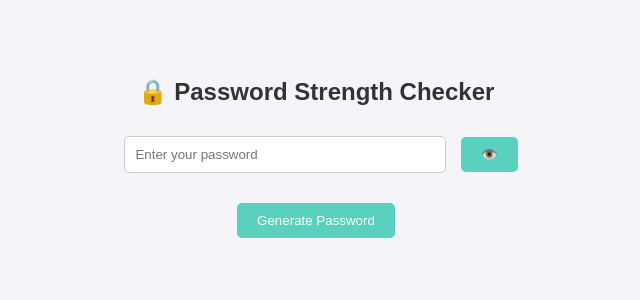
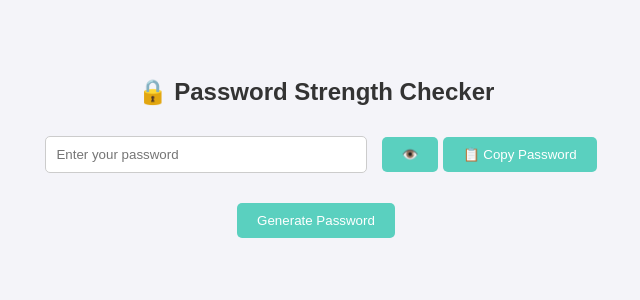
Before and after one commit to edadic/Password-Strength-Checker, a Flask app: page / in a window 1280 px wide. Shown: the top 300 px of the page, without its empty margins (324-964 px from the left). Run offline with Flask 3, Linux system fonts and the light colour scheme.

Commit message:
added option to copy password to clipboard

```diff
--- a/app.py
+++ b/app.py
@@ -7,37 +7,31 @@ def check_password_strength(password):
     strength = 0
     feedback = []
 
-    # Length check
     if len(password) >= 8:
         strength += 1
     else:
         feedback.append("Password should be at least 8 characters long.")
 
-    # Uppercase letters
     if re.search(r"[A-Z]", password):
         strength += 1
     else:
         feedback.append("Include at least one uppercase letter.")
 
-    # Lowercase letters
     if re.search(r"[a-z]", password):
         strength += 1
     else:
         feedback.append("Include at least one lowercase letter.")
 
-    # Digits
     if re.search(r"\d", password):
         strength += 1
     else:
         feedback.append("Include at least one number.")
 
-    # Special characters
     if re.search(r"[!@#$%^&*(),.?\":{}|<>]", password):
         strength += 1
     else:
         feedback.append("Include at least one special character (!@#$%^&* etc.).")
 
-    # Return strength score (1-5) and feedback
     return strength, feedback
 
 @app.route("/")
--- a/static/script.js
+++ b/static/script.js
@@ -38,3 +38,13 @@ function generatePasswordAndToggleVisibility() {
     const passwordField = $("#password");
     passwordField.attr("type", "text");
 }
+
+$("#copyPassword").on("click", function () {
+    const password = $("#password").val();
+    if (password) {
+        navigator.clipboard.writeText(password);
+        alert("Password copied to clipboard!");
+    } else {
+        alert("No password to copy!");
+    }
+});
--- a/templates/index.html
+++ b/templates/index.html
@@ -12,6 +12,7 @@
     <h2>🔒 Password Strength Checker</h2>
     <input type="password" id="password" placeholder="Enter your password" oninput="liveCheckPassword()">
     <button id="togglePassword" onclick="togglePasswordVisibility()">👁️</button>
+    <button id="copyPassword">📋 Copy Password</button>
     <div id="result"></div>
     <div id="feedback"></div>
     <button onclick="generatePasswordAndToggleVisibility()">Generate Password</button>
```
